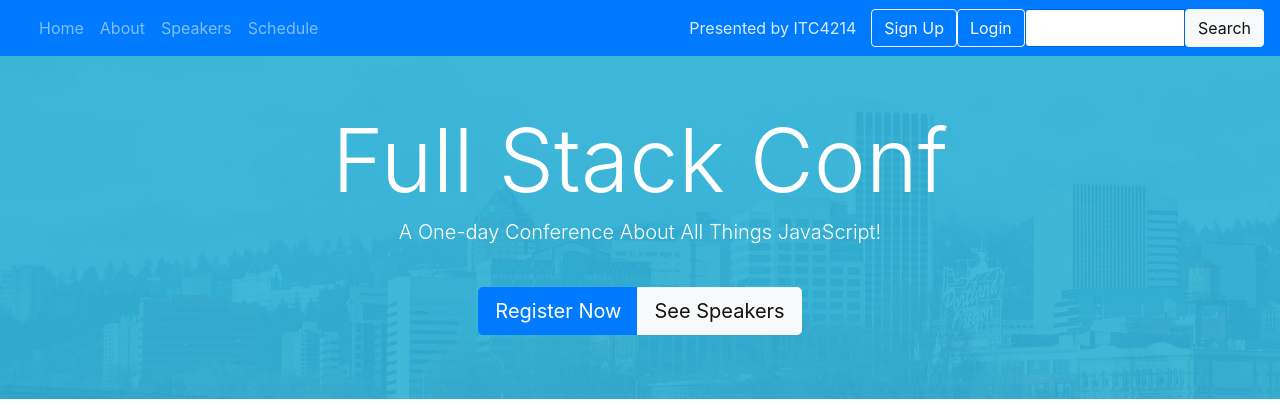
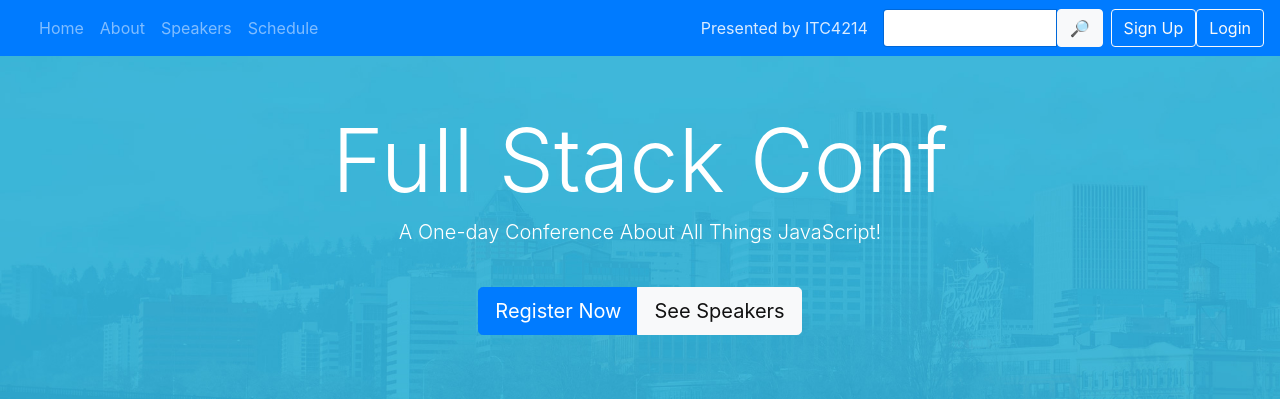
Before and after one commit to mcnallydm/fullstackdj, a Django app: page /about in a window 1280 px wide. Shown: the top 420 px of the page. Run offline with Django 3.2, Linux system fonts and the light colour scheme; some libraries are stand-ins or nearby versions.

Commit message:
added search magnifying glass

```diff
--- a/fullstack/templates/fullstack/layout.html
+++ b/fullstack/templates/fullstack/layout.html
@@ -36,6 +36,13 @@
                 </div>
             </div>
         </div>
+        <form class="text-center mr-2" method="POST" action="{% url 'search' %}">
+            {% csrf_token %}
+            <div class="input-group">
+                <input class="form-control" name="q" id="q" type="text" aria-describedby="srch">
+                <button type="submit" class="btn btn-light" id="srch">🔎︎</button>
+            </div>
+        </form>
         {% if user.is_authenticated %}
         <div class="text-white mx-2">
             Welcome, {{ user.username }}
@@ -45,13 +52,6 @@
         <a class='btn btn-outline-light' href="{% url 'signup' %}">Sign Up</a>
         <a class='btn btn-outline-light' href="{% url 'login' %}">Login</a>
         {% endif %}
-        <form class="text-center" method="POST" action="{% url 'search' %}">
-            {% csrf_token %}
-            <div class="input-group">
-                <input class="form-control" name="q" id="q" type="text">
-                <button type="submit" class="btn btn-light">Search</button>
-            </div>
-        </form>
     </nav>
     <!-- /navbar -->
 <!-- jumbotron -->
```
